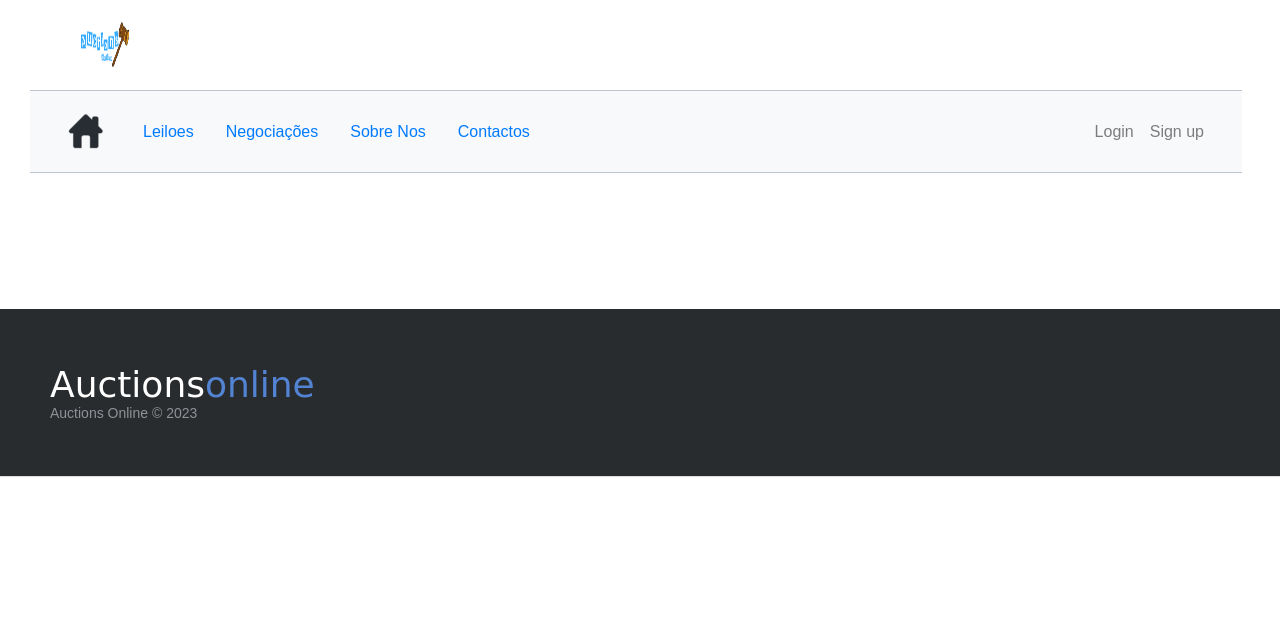
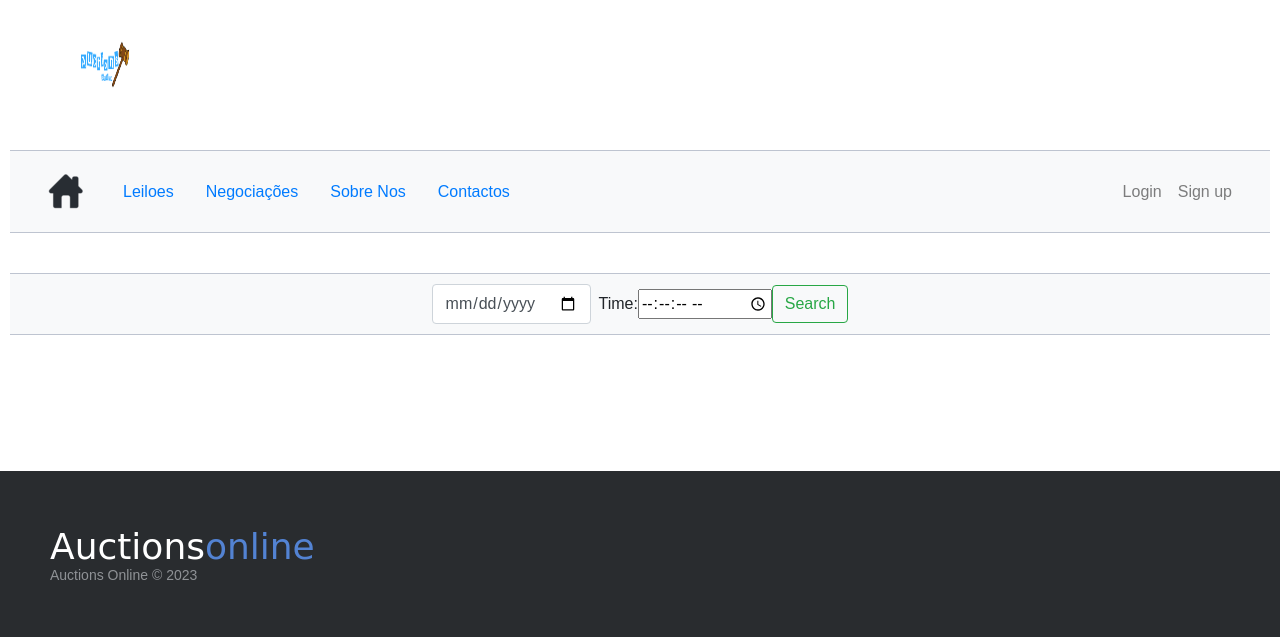
Before and after one commit to Cryar/LeilaoBD2, a Django app: page /website/ in a window 1280 px wide. Shown: the top 637 px of the page. Run offline with Django 3.2, Linux system fonts and the light colour scheme; data that the repository does not hold is empty; some libraries are stand-ins or nearby versions.

Commit message:
Leilao update search

```diff
--- a/auctionsonline/website/static/css/index.css
+++ b/auctionsonline/website/static/css/index.css
@@ -1,14 +1,15 @@
 .navbar {
-    margin-left: 30px;
-    margin-right: 38px;
+    margin-left: 10px;
+    margin-right: 10px;
+    margin-top: 40px;
     border-top: 1px solid #BEC4D0;
     border-bottom: 1px solid #BEC4D0;
 }
 
 .logosite {
-    height: 40%;
-    width: 40%;
-    margin-top: 20px;
+    height: 150px; /* Adjust the height as needed */
+    width: auto; /* Let the width adjust based on the height */
+    margin-top: 40px;
     margin-bottom: 20px;
     margin-left: 80px;
 }
@@ -23,3 +24,12 @@
 #replacement {
     margin-left: 160px;
 }
+
+#search-button {
+    background-color: #007bff;
+    color: white;
+    border: none;
+    border-radius: 4px;
+    padding: 5px 10px;
+    cursor: pointer;
+}
--- a/auctionsonline/website/static/css/produtos.css
+++ b/auctionsonline/website/static/css/produtos.css
@@ -7,6 +7,7 @@
     border-top: 1px solid #BEC4D0;
     border-bottom: 1px solid #BEC4D0;
     background-color: white; /* Set your desired background color */
+    margin-bottom: 0;
 }
 
 .logosite {
@@ -41,6 +42,8 @@
     grid-template-columns: repeat(4, 1fr); /* Adjust the number of columns as needed */
     gap: 20px; /* Adjust the gap between cards */
     padding: 20px;
+    margin-left: 20px;
+    margin-right: 20px;
 }
 
 .card {
@@ -52,6 +55,8 @@
     align-items: center;
     width: 100%;
     height: 100%;
+    margin-top: 10px;
+    margin-bottom: 20px;
 }
 
 .card:hover {
@@ -59,7 +64,7 @@
 }
 
 .card-img-top {
-    max-height: 200px;
+    max-height: 150px;
     object-fit: contain;
     border-radius: 4px 4px 0 0;
 }
--- a/auctionsonline/website/templates/index.html
+++ b/auctionsonline/website/templates/index.html
@@ -69,7 +69,17 @@
             {% endif %}
         </ul>
     </nav>
-
+    <nav class="navbar navbar-expand-lg navbar-light bg-light">
+        <div class="container">
+            <form class="form-inline mx-auto" action="{% url 'website:search_leiloes' %}">
+            <input class="form-control mr-sm-2" name="date" type="date">
+            <label for="time">Time:</label>
+            <input type="time" name="time" step="1" required>
+            <br>
+            <button class="btn btn-outline-success my-2 my-sm-0" type="submit" class="btn-search">Search</button>
+        </form>
+        </div>
+    </nav>
 	<!-- Ad and replacement -->
     <div class="d-flex justify-content-center">
 
--- a/auctionsonline/website/templates/products.html
+++ b/auctionsonline/website/templates/products.html
@@ -5,22 +5,22 @@
 </head>
 <body>
     <div class="grid-container">
-        <!-- Loop through auctions and create cards -->
-        {% for auction in auctions %}
+        <!-- Loop through leilaosand create cards -->
+        {% for leilao in Leiloes %}
         <div class="card">
-            <img class="card-img-top" src='/media/{{ auction.produto_id.imagem }}' alt="Card image cap">
+            <img class="card-img-top" src='/media/{{ leilao.produto_id.imagem }}' alt="Card image cap">
             <div class="card-body">
-                <h4 class="card-title">{{ auction.produto_id.titulo }}</h4>
-                <p class="card-text">{{ auction.produto_id.descricao }}</p>
-                <p class="card-text">Preço Base: {{ auction.preco_base }}€</p>
-                <p class="text-muted">Leilao começa: {{ auction.hora_inicio|time:'H:i' }}</p>
-                <p class="text-muted">Leilao acaba: {{ auction.hora_fim|time:'H:i' }}</p>
+                <h4 class="card-title">{{ leilao.produto_id.titulo }}</h4>
+                <p class="card-text">{{ leilao.produto_id.descricao }}</p>
+                <p class="card-text">Preço Base: {{ leilao.preco_base }}€</p>
+                <p class="text-muted">Leilao começa: {{ leilao.hora_inicio|time:'H:i' }}</p>
+                <p class="text-muted">Leilao acaba: {{ leilao.hora_fim|time:'H:i' }}</p>
                 <!-- BID NOW BUTTON -->
-                <button type="button" class="btn btn-primary bid_now_button" onclick="location.href='/website/bid/{{ auction.id }}'">Bid Now</button>
+                <button type="button" class="btn btn-primary bid_now_button" onclick="location.href='/website/bid/{{ leilao.leilao_id }}'">Licitar</button>
                 <!-- WATCH BUTTON -->
-                <button type="button" class="btn btn-outline-primary watch_button" onclick="location.href='/website/watchlist/{{ auction.id }}'">
+                <button type="button" class="btn btn-outline-primary watch_button" onclick="location.href='/website/watchlist/{{ leilao.id }}'">
                     {% if watchlist %}
-                        {% if auction.id in watchlist %}
+                        {% if leilao.leilao_id in watchlist %}
                             Unwatch
                         {% else %}
                             Watch
--- a/auctionsonline/website/urls.py
+++ b/auctionsonline/website/urls.py
@@ -13,10 +13,12 @@ urlpatterns = [
 	path('register/new_user/', views.register, name='register'),
     path('Leiloes/', views.produto_list, name='Leiloes'),
     path('category/<str:category>/', views.filter_leilao, name='filter_auctions'),
-    path('watchlist/<int:auction_id>/', views.watchlist, name='watchlist'),
+    path('watchlist/<int:leilao_id>/', views.watchlist, name='watchlist'),
+    path('search_leiloes/', views.search_leiloes, name='search_leiloes'),
+    path('search_results/', views.search_results_page, name='search_results'),
     path('balance/', views.balance, name='balance'),
     path('balance/topup/', views.topup, name='topup'),
     path('watchlist/', views.watchlist_page, name='watchlist'),
-    path('bid/<int:auction_id>/', views.bid_page, name='bid_page'),
-    path('bid/<int:auction_id>/raise_bid/', views.raise_bid, name='raise_bid'),
+    path('bid/<int:leilao_id>/', views.bid_page, name='bid_page'),
+    path('bid/<int:leilao_id>/raise_bid/', views.raise_bid, name='raise_bid'),
 ]
--- a/auctionsonline/website/views.py
+++ b/auctionsonline/website/views.py
@@ -1,9 +1,8 @@
 from django.contrib.auth.models import User
 from django.shortcuts import render
-import pymongo
 
 from django.db import connection
-
+from django.db.models import Q
 from django.utils import timezone
 from datetime import datetime
 from itertools import chain
@@ -420,12 +419,32 @@ def produto_list(request):
             time_remaining = None
 
     context = {
-        'leilao': leilao,
+        'Leiloes': leilao,
     }
 
-    return render(request, 'produtos.html', context)
+    return render(request, 'products.html', context)
 
-conexaomongo = pymongo.MongoClient("mongodb+srv://Areias:hu58lz@cluster0.kopdoil.mongodb.net/")["BD2Leilao"]
+def search_results_page(request):
+    produto_ids = request.GET.getlist('produto_ids')
+
+    matching_leiloes = Leiloes.objects.filter(produto_id__in=produto_ids)
+
+    return render(request, 'search_results.html', {'matching_leiloes': matching_leiloes})
+
+def search_leiloes(request):
+    date = request.GET.get('date')
+    time = request.GET.get('time')
+    datetime_str = f'{date} {time}'
+    search_datetime = timezone.make_aware(datetime.strptime(datetime_str, '%Y-%m-%d %H:%M:%S'))
+
+    matching_leiloes = Leiloes.objects.filter(
+        hora_inicio__lte=search_datetime,
+        hora_fim__gte=search_datetime
+    )
+
+    return render(request, 'search_results.html', {'matching_leiloes': matching_leiloes})
+
+"""conexaomongo = pymongo.MongoClient("mongodb+srv://Areias:hu58lz@cluster0.kopdoil.mongodb.net/")["BD2Leilao"]
 
 def session_name():
     bd = conexaomongo
@@ -451,4 +470,4 @@ def session():
     bd = conexaomongo
     col = bd["session"]
     x = col.count_documents({})
-    return x
+    return x"""
```
Also changed, not shown: auctionsonline/website/templates/bid.html (+10 -10 lines), auctionsonline/website/templates/search_results.html (added, +25 -0 lines).
